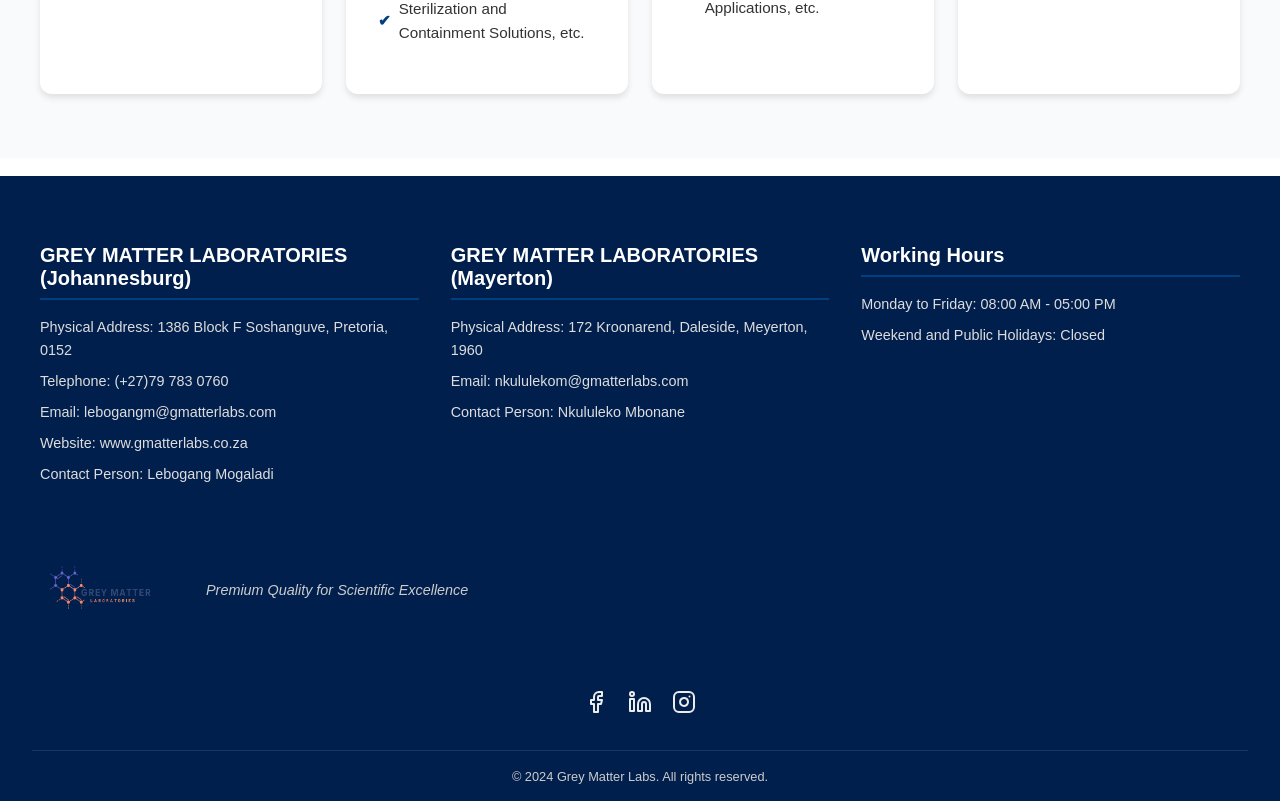
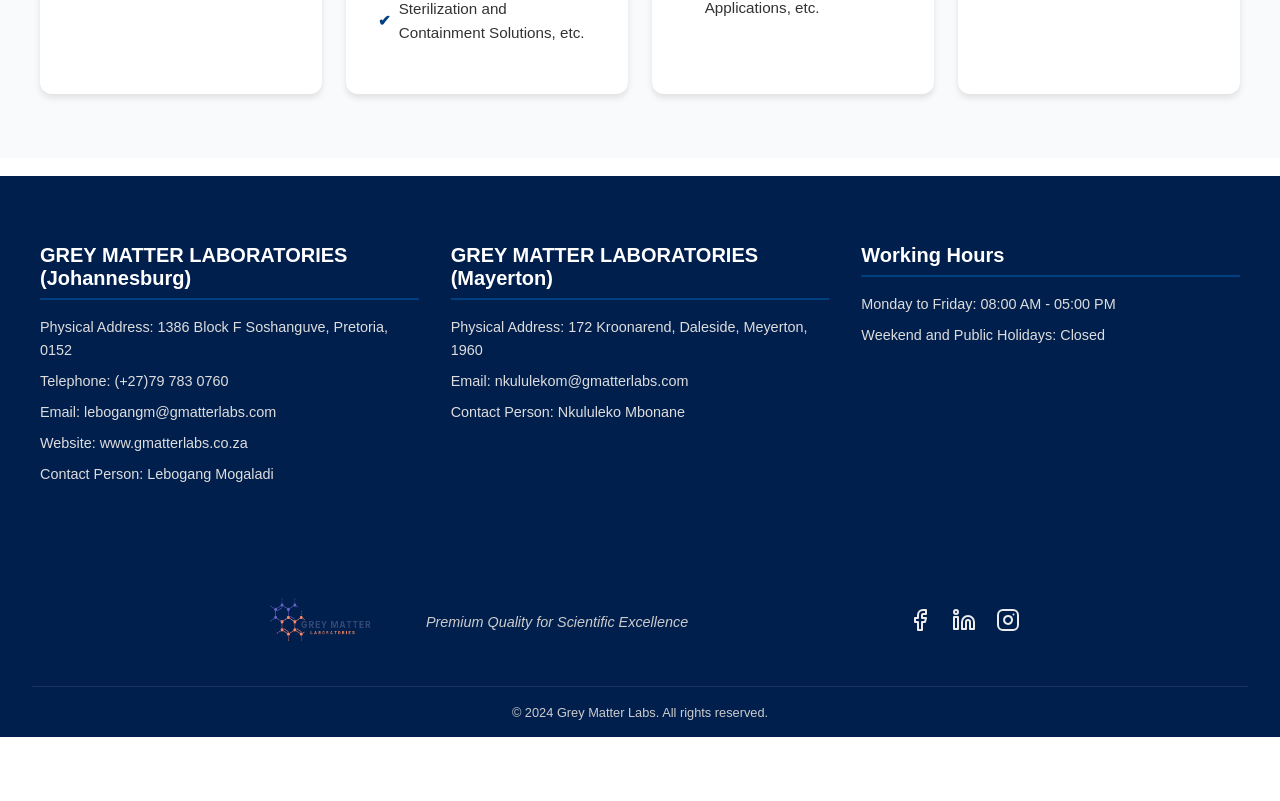
Before and after one commit to Thapelo-Molosiwa/last1, a Next.js app: page / in a window 1280 px wide. Shown: the part 5703-6504 px from the top of the page. After the commit the page ends 6440 px from the top, so only its background shows below. Built offline with nearby package versions, Linux system fonts and the light colour scheme.

Commit message:
fixing the footer

```diff
--- a/src/components/Footer.js
+++ b/src/components/Footer.js
@@ -1,12 +1,13 @@
 import Image from 'next/image';
 import logo from '../../public/4.png';
-import styles from "../styles/Footer.module.css";
-import { Facebook, Linkedin, Instagram } from 'lucide-react'; // Import icons from lucide-react
+import styles from "../styles/Footer.module.css"; // Ensure this path is correct
+import { Facebook, Linkedin, Instagram } from 'lucide-react';
 
 const Footer = () => {
   return (
     <footer id='contacts' className={styles.footer}>
       <div className={styles.footerContent}>
+        {/* Contact Section */}
         <div className={styles.contactSection}>
           <div className={styles.contactBlock}>
             <h3 className={styles.contactTitle}>GREY MATTER LABORATORIES (Johannesburg)</h3>
@@ -31,6 +32,8 @@
           </div>
         </div>
 
+        {/* Logo and Social Media Section */}
+        <div className={styles.logoAndSocial}>
           {/* Logo Section */}
           <div className={styles.logoSection}>
             <div className={styles.logo}>
@@ -52,7 +55,9 @@
             </a>
           </div>
         </div>
+      </div>
 
+      {/* Copyright Section */}
       <div className={styles.copyrightSection}>
         <small className={styles.copyrightText}>© 2024 Grey Matter Labs. All rights reserved.</small>
       </div>
--- a/src/styles/Footer.module.css
+++ b/src/styles/Footer.module.css
@@ -1,5 +1,3 @@
-/* Footer.module.css */
-
 .footer {
   background: #001f4d;
   color: white;
@@ -15,48 +13,11 @@
   gap: 2rem;
 }
 
-.logoSection {
-  display: flex;
-  align-items: center;
-  gap: 1rem;
-  margin-bottom: 1rem;
-}
-
-.logo {
-  width: 150px; /* Smaller logo size */
-  height: auto;
-}
-
-.tagline {
-  font-size: 0.9rem;
-  color: #ccc;
-  font-style: italic;
-  margin: 0;
-}
-
 .contactSection {
   display: grid;
   grid-template-columns: repeat(auto-fit, minmax(250px, 1fr));
   gap: 2rem;
   margin-bottom: 2rem;
-}
-
-.socialMedia {
-  display: flex;
-  justify-content: center;
-  gap: 20px; /* Space between icons */
-  margin-top: 20px;
-}
-
-.socialIcon {
-  width: 24px; /* Icon size */
-  height: 24px; /* Icon size */
-  color: #ececec; /* Icon color */
-  transition: color 0.3s ease;
-}
-
-.socialIcon:hover {
-  color: #0077b5; /* Change color on hover (e.g., LinkedIn blue) */
 }
 
 .contactBlock {
@@ -79,6 +40,49 @@
   margin: 0.5rem 0;
 }
 
+/* Logo and Social Media Section */
+.logoAndSocial {
+  display: flex;
+  justify-content: space-evenly;
+  align-items: center;
+  margin-top: 2rem;
+}
+
+.logoSection {
+  display: flex;
+  align-items: center;
+  gap: 1rem;
+}
+
+.logo {
+  width: 150px; /* Smaller logo size */
+  height: auto;
+}
+
+.tagline {
+  font-size: 0.9rem;
+  color: #ccc;
+  font-style: italic;
+  margin: 0;
+}
+
+.socialMedia {
+  display: flex;
+  gap: 20px; /* Space between icons */
+
+}
+
+.socialIcon {
+  width: 24px; /* Icon size */
+  height: 24px; /* Icon size */
+  color: #ececec; /* Icon color */
+  transition: color 0.3s ease;
+}
+
+.socialIcon:hover {
+  color: #0077b5; /* Change color on hover (e.g., LinkedIn blue) */
+}
+
 .copyrightSection {
   text-align: center;
   margin-top: 2rem;
@@ -98,11 +102,6 @@
     align-items: center;
   }
 
-  .logoSection {
-    flex-direction: column;
-    text-align: center;
-  }
-
   .contactSection {
     grid-template-columns: 1fr;
     text-align: center;
@@ -111,4 +110,18 @@
   .contactBlock {
     text-align: center;
   }
+
+  .logoAndSocial {
+    flex-direction: column;
+    gap: 1rem;
+    text-align: center;
+  }
+
+  .logoSection {
+    flex-direction: column;
+  }
+
+  .socialMedia {
+    justify-content: center;
+  }
 }
```
Lines whose indentation alone changed are shown as unchanged.
